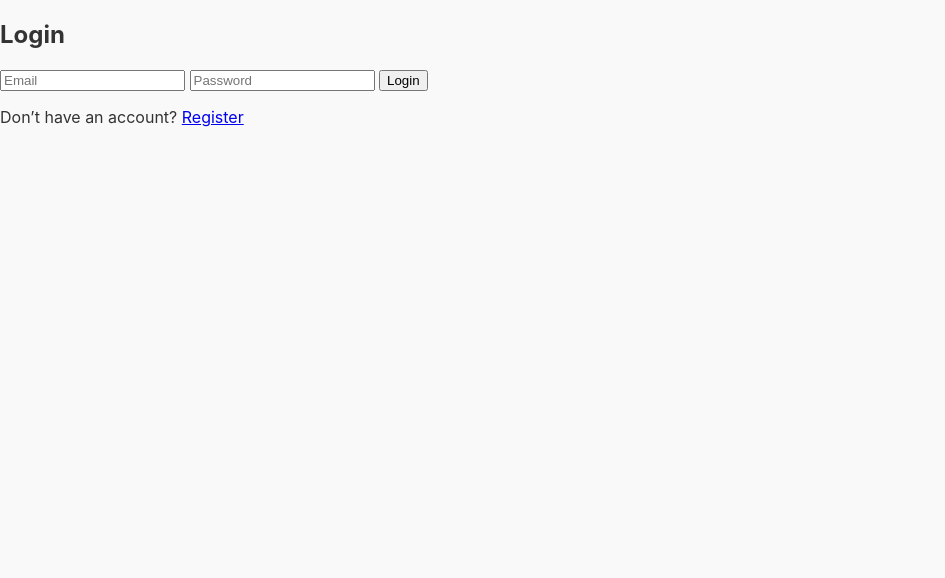
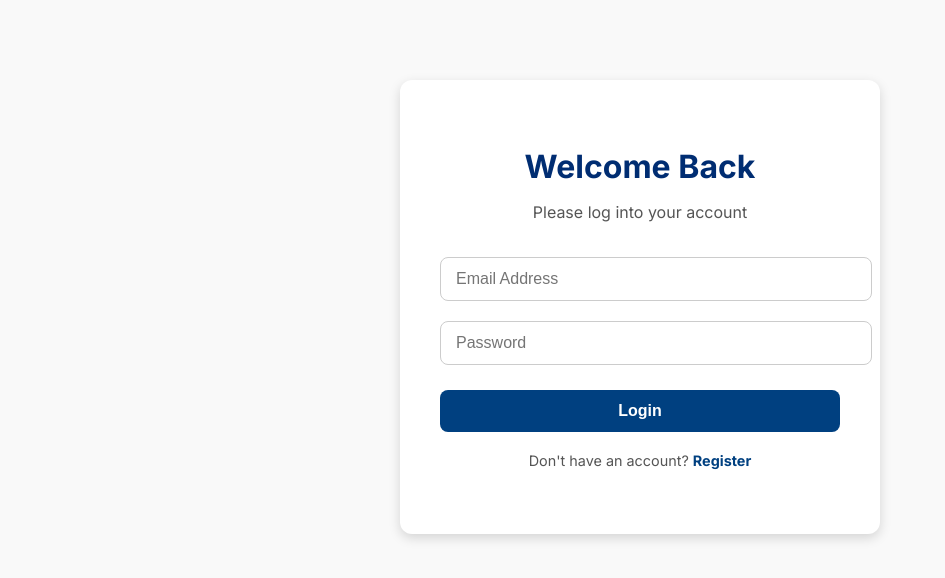
Before and after one commit to amart0513/natural-disaster-hub, a plain HTML site: page main/login.html in a window 1280 px wide. Shown: the whole page, without its empty margins (0-945 px from the left). Drawn offline with Linux system fonts and the light colour scheme.

Commit message:
updated login page

```diff
--- a/main/css/styles.css
+++ b/main/css/styles.css
@@ -721,6 +721,89 @@ footer a:hover {
     margin-bottom: 20px;
   }
 
+  .disaster-section-title {
+    text-align: center;
+    padding: 40px 20px 10px;
+  }
+
+  .disaster-section-title h2 {
+    font-size: 2rem;
+    color: #002d72;
+    margin-bottom: 10px;
+    font-weight: 700;
+  }
+
+  .disaster-section-title p {
+    color: #555;
+    font-size: 1rem;
+    max-width: 700px;
+    margin: 0 auto;
+  }
+
+  /* --------- Login/Register Pages --------- */
+.auth-container {
+    max-width: 400px;
+    margin: 80px auto;
+    padding: 40px;
+    background-color: #ffffff;
+    box-shadow: 0 4px 12px rgba(0,0,0,0.15);
+    border-radius: 12px;
+    text-align: center;
+  }
+
+  .auth-container h2 {
+    color: #002d72;
+    margin-bottom: 10px;
+    font-size: 2rem;
+  }
+
+  .auth-container p {
+    margin-bottom: 25px;
+    color: #555;
+  }
+
+  .auth-container input {
+    width: 100%;
+    padding: 12px 15px;
+    margin: 10px 0;
+    border: 1px solid #ccc;
+    border-radius: 8px;
+    font-size: 1rem;
+  }
+
+  .auth-button {
+    width: 100%;
+    background-color: #004080;
+    color: white;
+    padding: 12px;
+    margin-top: 15px;
+    border: none;
+    border-radius: 8px;
+    font-size: 1rem;
+    font-weight: bold;
+    cursor: pointer;
+    transition: background-color 0.3s ease;
+  }
+
+  .auth-button:hover {
+    background-color: #003366;
+  }
+
+  .auth-switch {
+    margin-top: 20px;
+    font-size: 0.9rem;
+  }
+
+  .auth-switch a {
+    color: #004080;
+    font-weight: bold;
+    text-decoration: none;
+  }
+
+  .auth-switch a:hover {
+    text-decoration: underline;
+  }
+
 
 
 
--- /dev/null
+++ b/main/js/login.js
@@ -0,0 +1,16 @@
+// login.js
+document.getElementById('login-form').addEventListener('submit', function (e) {
+    e.preventDefault();
+
+    const email = document.getElementById('login-email').value;
+    const password = document.getElementById('login-password').value;
+
+    firebase.auth().signInWithEmailAndPassword(email, password)
+      .then((userCredential) => {
+        // Redirect after login
+        window.location.href = "index.html";
+      })
+      .catch((error) => {
+        alert(error.message);
+      });
+  });
--- a/main/login.html
+++ b/main/login.html
@@ -1,17 +1,28 @@
 <!DOCTYPE html>
-<html>
+<html lang="en">
 <head>
-  <title>Login - StormReady</title>
-  <script type="module" src="js/login.js" defer></script>
+  <meta charset="UTF-8">
+  <meta name="viewport" content="width=device-width, initial-scale=1">
+  <title>Login | StormReady Portal</title>
   <link rel="stylesheet" href="css/styles.css">
+  <link rel="stylesheet" href="https://fonts.googleapis.com/css2?family=Inter:wght@400;600;700&display=swap">
 </head>
 <body>
-  <h2>Login</h2>
-  <form id="login-form">
-    <input type="email" id="email" placeholder="Email" required>
-    <input type="password" id="password" placeholder="Password" required>
-    <button type="submit">Login</button>
-  </form>
-  <p>Don’t have an account? <a href="register.html">Register</a></p>
+
+  <div class="auth-container">
+    <h2>Welcome Back</h2>
+    <p>Please log into your account</p>
+
+    <form id="login-form">
+      <input type="email" id="login-email" placeholder="Email Address" required>
+      <input type="password" id="login-password" placeholder="Password" required>
+      <button type="submit" class="auth-button">Login</button>
+    </form>
+
+    <p class="auth-switch">Don't have an account? <a href="register.html">Register</a></p>
+  </div>
+
+  <script src="js/login.js"></script>
+
 </body>
 </html>
```
Also changed, not shown: main/index.html (+9 -3 lines).
